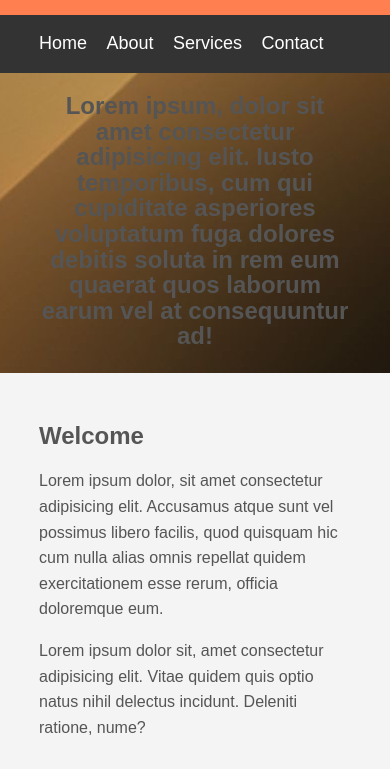
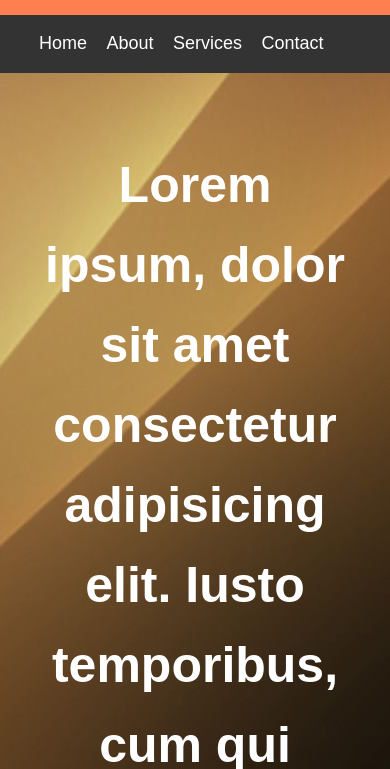
Before and after one commit to JKGills12/cssPractice, a plain HTML site: page myWebsite/index.html in a window 390 px wide. Shown: the part 53-822 px from the top of the page. Drawn offline with Linux system fonts and the light colour scheme.

Commit message:
fixed the showcase to have it be responsive with the change of the browser size and keep text within background.

```diff
--- a/myWebsite/css/style.css
+++ b/myWebsite/css/style.css
@@ -47,8 +47,17 @@ body{
 #showcase{
     background-image:url(../images/showcase.jpg);
     background-position: center right;
-    height:300px;
+    min-height:300px;
     margin-bottom:30px;
     text-align:center;
+}
+/* This adds a background imaged saved in the myWebsite Image folder to the showcase */
 
+/* changing height to min-height will keep all the text within the showcase - growing the showcase with the text as the browser is adjusted. */
+
+#showcase h1{
+    color:#fff;
+    font-size:50px;
+    line-height: 1.6em;
+    padding-top: 30px;
 }
--- a/myWebsite/index.html
+++ b/myWebsite/index.html
@@ -27,7 +27,7 @@
 
     <section id="showcase">
         <div class="container">
-            <h1>Lorem ipsum, dolor sit amet consectetur adipisicing elit. Iusto temporibus, cum qui cupiditate asperiores voluptatum fuga dolores debitis soluta in rem eum quaerat quos laborum earum vel at consequuntur ad!</h1>
+            <h1>Lorem ipsum, dolor sit amet consectetur adipisicing elit. Iusto temporibus, cum qui cupiditate asperiores voluptatum!</h1>
         </div>
     </section>
 
```
